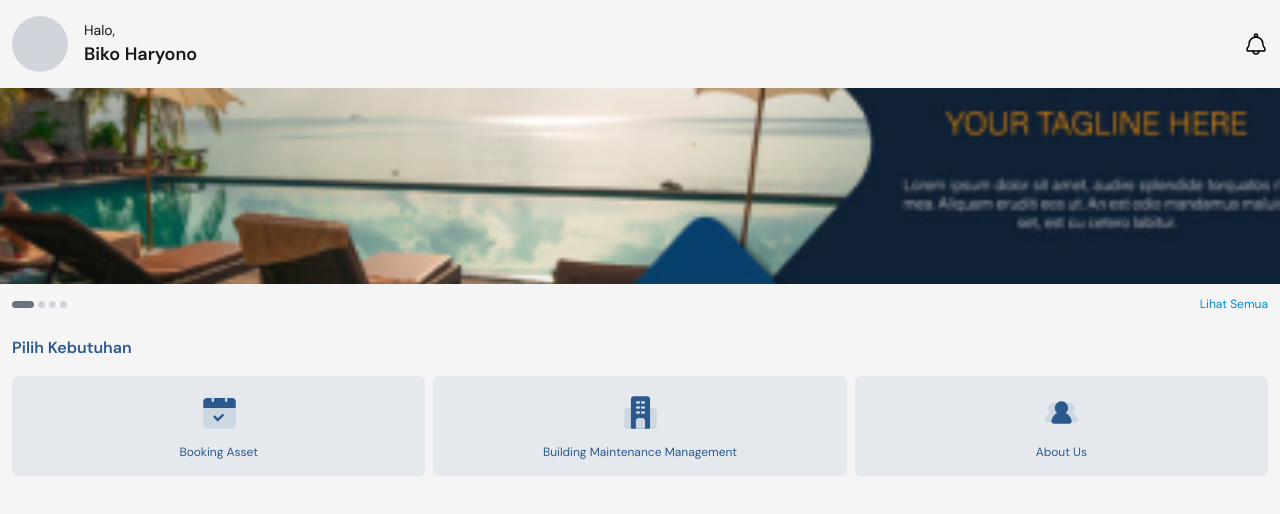
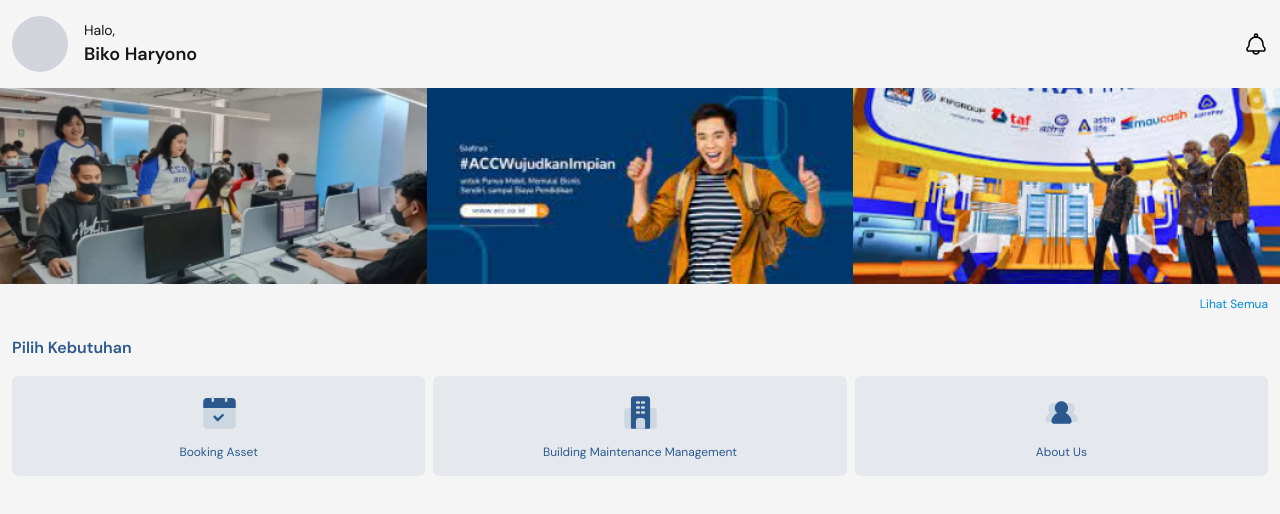
Before and after one commit to wahyuucandra/Dashboardf_GA, a Next.js app: page /booking-asset in a window 1280 px wide. Shown: the top 514 px of the page. Built offline with nearby package versions, Linux system fonts and the light colour scheme.

Commit message:
add booking asset page - v3

```diff
--- a/src/assets/icons/iconChevronLeft.tsx
+++ b/src/assets/icons/iconChevronLeft.tsx
@@ -5,7 +5,7 @@
   ...props
 }: Readonly<React.SVGProps<SVGSVGElement>>) {
   return (
-    <svg width={width} height={height} fill="none" xmlns="http://www.w3.org/2000/svg" {...props}>
+    <svg width={width} height={height} viewBox="0 0 20 20" fill="none" xmlns="http://www.w3.org/2000/svg" {...props}>
       <g clipPath="url(#iconChevronLeft)">
         <path
           d="M2.7998 5.99999L6.6998 9.89999C6.88314 10.0833 6.9748 10.3167 6.9748 10.6C6.9748 10.8833 6.88314 11.1167 6.6998 11.3C6.51647 11.4833 6.28314 11.575 5.9998 11.575C5.71647 11.575 5.48314 11.4833 5.2998 11.3L0.699805 6.69999C0.599805 6.59999 0.528971 6.49165 0.487305 6.37499C0.445638 6.25832 0.424805 6.13332 0.424805 5.99999C0.424805 5.86665 0.445638 5.74165 0.487305 5.62499C0.528971 5.50832 0.599805 5.39999 0.699805 5.29999L5.2998 0.699988C5.48314 0.516654 5.71647 0.424988 5.9998 0.424988C6.28314 0.424988 6.51647 0.516654 6.6998 0.699988C6.88314 0.883321 6.9748 1.11665 6.9748 1.39999C6.9748 1.68332 6.88314 1.91665 6.6998 2.09999L2.7998 5.99999Z"
--- a/src/assets/icons/iconSearch.tsx
+++ b/src/assets/icons/iconSearch.tsx
@@ -5,17 +5,16 @@
   ...props
 }: Readonly<React.SVGProps<SVGSVGElement>>) {
   return (
-    <svg width={width} height={height} fill="none" xmlns="http://www.w3.org/2000/svg" {...props}>
+    <svg xmlns="http://www.w3.org/2000/svg" width={width} height={height} viewBox="0 0 20 20" fill="none" {...props}>
       <g clipPath="url(#iconSearch)">
         <path
           d="M15.9999 15.0578L11.8252 10.8831C12.9096 9.55686 13.4428 7.86453 13.3144 6.15617C13.1861 4.44782 12.406 2.85415 11.1356 1.70481C9.86516 0.555472 8.20158 -0.0616068 6.48895 -0.0187856C4.77632 0.0240356 3.14566 0.723481 1.93426 1.93487C0.72287 3.14627 0.0234252 4.77693 -0.019396 6.48956C-0.0622172 8.20219 0.554862 9.86577 1.7042 11.1362C2.85354 12.4066 4.44721 13.1867 6.15556 13.315C7.86392 13.4434 9.55625 12.9102 10.8825 11.8258L15.0572 16.0005L15.9999 15.0578ZM6.66652 12.0005C5.61169 12.0005 4.58054 11.6877 3.70348 11.1016C2.82642 10.5156 2.14283 9.68265 1.73916 8.70811C1.3355 7.73357 1.22988 6.66122 1.43567 5.62665C1.64145 4.59208 2.14941 3.64178 2.89529 2.8959C3.64117 2.15002 4.59147 1.64206 5.62604 1.43628C6.6606 1.23049 7.73296 1.33611 8.7075 1.73977C9.68204 2.14344 10.515 2.82703 11.101 3.70409C11.6871 4.58115 11.9999 5.6123 11.9999 6.66713C11.9983 8.08113 11.4359 9.43676 10.436 10.4366C9.43615 11.4365 8.08052 11.9989 6.66652 12.0005Z"
           fill={color}
         />
       </g>
-
       <defs>
         <clipPath id="iconSearch">
-          <rect width={width} height={height} fill="white" />
+          <rect width={width} height={height} fill="none" />
         </clipPath>
       </defs>
     </svg>
--- a/src/components/atoms/profileHeader/index.tsx
+++ b/src/components/atoms/profileHeader/index.tsx
@@ -1,7 +1,6 @@
 'use client'
 
 import IconNotification from '@assets/icons/iconNotification'
-import { usePathname } from 'next/navigation'
 
 export function ProfileHeader() {
   return (
--- a/src/components/molecules/BookingAsset/index.tsx
+++ b/src/components/molecules/BookingAsset/index.tsx
@@ -1,39 +1,95 @@
 'use client'
 
+import './style.css'
+
 import IconAboutUs from '@assets/icons/iconAboutUs'
+import IconBookingAsset from '@assets/icons/iconBookingAsset'
 import IconBuildingMaintenance from '@assets/icons/iconBuildingMaintenance'
-import IconBookingAsset from '@assets/icons/iconBookingAsset'
 import IconClose from '@assets/icons/iconClose'
 
-import bannerImage from '@assets/images/banner.png'
+import bannerInformation1 from '@assets/images/bannerInformation1.png'
+import bannerInformation2 from '@assets/images/bannerInformation2.png'
+import bannerInformation3 from '@assets/images/bannerInformation3.png'
 
 import logoAcc from '@assets/images/logoAcc.png'
 import logoBerijalan from '@assets/images/logoBerijalan.png'
 
-import { ProfileMobile } from '@components/atoms/profile'
 import { ProfileHeader } from '@components/atoms/profileHeader'
 
-import useNamePage from '@hooks/useNamePage'
 import { Modal } from '@components/atoms/modal'
-import { useState } from 'react'
+import Link from 'next/link'
+import { useEffect, useRef, useState } from 'react'
+import { useRouter } from 'next/navigation'
 
 export default function BookingAsset() {
+  const initialize = useRef<boolean>(false)
+
+  const router = useRouter()
+
   const [isOpen, setOpen] = useState<boolean>(false)
+  const [counter, setCounter] = useState<number>(0)
+  const banners = [
+    {
+      alt: 'Banner 1',
+      src: bannerInformation1.src,
+    },
+    {
+      alt: 'Banner 2',
+      src: bannerInformation2.src,
+    },
+    {
+      alt: 'Banner 3',
+      src: bannerInformation3.src,
+    },
+  ]
+
+  useEffect(() => {
+    if (!initialize.current) {
+      setInterval(() => {
+        setCounter(prev => {
+          if (prev / (banners.length - 1) == 100) {
+            return 0
+          }
+          return prev + 100
+        })
+      }, 3000)
+      initialize.current = true
+    }
+  }, [])
 
   return (
     <>
       <ProfileHeader></ProfileHeader>
-      <div>
-        <img className="w-full h-[196px] object-cover" src={bannerImage.src} alt="Banner" />
+      <div className={`transition-all -translate-x-[${counter}%] duration-300 flex items-center`}>
+        {banners.map((val, index) => {
+          return (
+            <img
+              key={index}
+              onClick={() => router.push(`/booking-asset/informations/${index}`, { scroll: false })}
+              className="w-screen h-[196px] object-cover"
+              src={val.src}
+              alt={val.alt}
+            />
+          )
+        })}
       </div>
       <div className="p-3 flex items-center">
-        <div className="flex-1 flex items-center space-x-1">
-          <div className="rounded-full bg-gray-500 h-[7px] w-[22px]"></div>
-          <div className="rounded-full bg-gray-300 h-[7px] w-[7px]"></div>
-          <div className="rounded-full bg-gray-300 h-[7px] w-[7px]"></div>
-          <div className="rounded-full bg-gray-300 h-[7px] w-[7px]"></div>
+        <div className="flex-1 flex  items-center space-x-1">
+          {banners.map((val, index) => {
+            return (
+              <div
+                key={index}
+                className={`transition-all rounded-full ${
+                  counter != index * 100 ? '7' : '22' ? 'bg-gray-500' : ''
+                } bg-gray-300 h-[7px] w-[${counter != index * 100 ? '7' : '22'}px]`}
+              ></div>
+            )
+          })}
         </div>
-        <button className="text-xs text-[#0089CF]">Lihat Semua</button>
+
+        <Link className="text-xs text-[#0089CF]" href={'/booking-asset/informations'}>
+          Lihat Semua
+        </Link>
       </div>
       <div className="p-3">
         <div className="font-semibold text-[#2C598D] mb-4">Pilih Kebutuhan</div>
@@ -73,10 +129,6 @@
               </div>
               <div className="bg-[#2C598D] py-3">Berijalan</div>
             </div>
-
-            {/* Lorem ipsum dolor sit amet, consectetur adipisicing elit. Consequuntur omnis reprehenderit at, molestiae aut
-            illum aliquid aliquam nihil minima? Explicabo dolore illo fuga sed magni, molestiae enim possimus
-            dignissimos consequuntur. */}
           </div>
         </div>
       </Modal>
--- /dev/null
+++ b/src/components/molecules/BookingAsset/style.css
@@ -0,0 +1,16 @@
+/*
+
+.slideshow-pointer {
+  animation-name: pointer-animation;
+  animation-duration: 0.5s;
+}
+
+@keyframes pointer-animation {
+  from {
+    width: 1px;
+    transform:
+  }
+  to {
+    transform: translateX(-200%);
+  }
+} */
--- a/src/components/molecules/InfomartionDetail/index.tsx
+++ b/src/components/molecules/InfomartionDetail/index.tsx
@@ -4,11 +4,15 @@
 
 import banner1 from '@assets/images/bannerInformation1.png'
 
+import { useRouter } from 'next/navigation'
+
 export default function InformationDetail() {
+  const router = useRouter()
+
   return (
     <>
       <header className="relative shadow flex items-center justify-center h-11">
-        <button className="absolute p-4 top-0 left-2">
+        <button type="button" onClick={() => router.back()} className="absolute p-4 top-0 left-2">
           <IconChevronLeft width={20} height={20}></IconChevronLeft>
         </button>
         <h1 className="font-semibold text-[#2C598D]">Detail Informasi</h1>
--- a/src/components/molecules/InfomartionList/index.tsx
+++ b/src/components/molecules/InfomartionList/index.tsx
@@ -7,23 +7,31 @@
 import banner2 from '@assets/images/bannerInformation2.png'
 import banner3 from '@assets/images/bannerInformation3.png'
 
+import './style.css'
+import Link from 'next/link'
+
+import { useRouter } from 'next/navigation'
+
 export default function InfomartionList() {
+  const router = useRouter()
+
   return (
     <>
       <header className="relative shadow flex items-center justify-center h-11">
-        <button className="absolute p-4 top-0 left-2">
+        <button type="button" onClick={() => router.back()} className="absolute p-4 top-0 left-2">
           <IconChevronLeft width={20} height={20}></IconChevronLeft>
         </button>
         <h1 className="font-semibold text-[#2C598D]">Semua Informasi</h1>
       </header>
       <div className="px-3 pt-3 pb-20 bg-white h-screen overflow-y-auto">
-        <div className="mb-3 px-3 py-2 flex items-center space-x-3 border rounded">
-          <IconSearch className="m-auto" width={20} height={20}></IconSearch>
-          <input type="text" placeholder="Cari informasi" className="-mt-1 w-full" />
+        <div className="search-input mb-3 px-3 py-1 flex items-center justify-center space-x-2 border rounded">
+          <IconSearch className="mt-1" width={20} height={20}></IconSearch>
+          <input type="text" placeholder="Cari informasi" className="w-full text-sm" />
         </div>
 
         {[banner1, banner2, banner3].map((val, index) => {
           return (
+            <Link key={index} href={`/booking-asset/informations/${index}`}>
               <div className="relative overflow-hidden w-full border border-[#E6E5E6] rounded-xl shadow-xl mb-4">
                 <div className="rounded-md absolute top-2 right-2 bg-white px-2 py-1.5 text-[10px] text-[#2C598D]">
                   {' '}
@@ -38,6 +46,7 @@
                   </div>
                 </div>
               </div>
+            </Link>
           )
         })}
       </div>
--- /dev/null
+++ b/src/components/molecules/InfomartionList/style.css
@@ -0,0 +1,7 @@
+input {
+  outline: none;
+}
+
+.search-input:has(input:focus) {
+  border: 1px solid #4994ec;
+}
```
Lines whose indentation alone changed are shown as unchanged.
